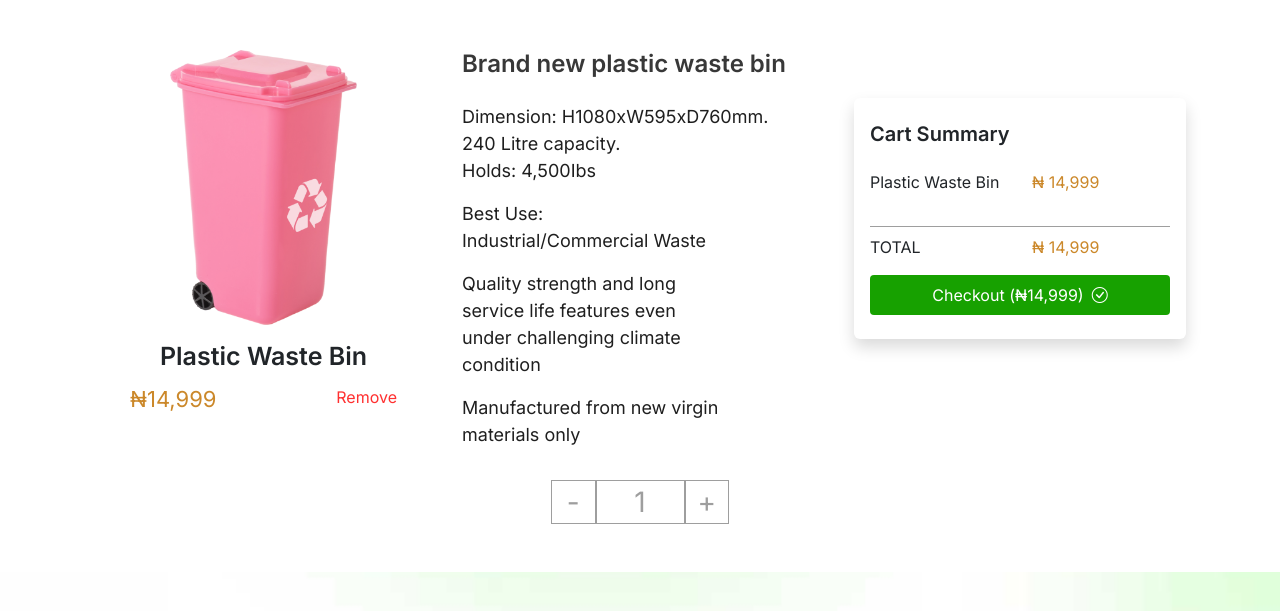
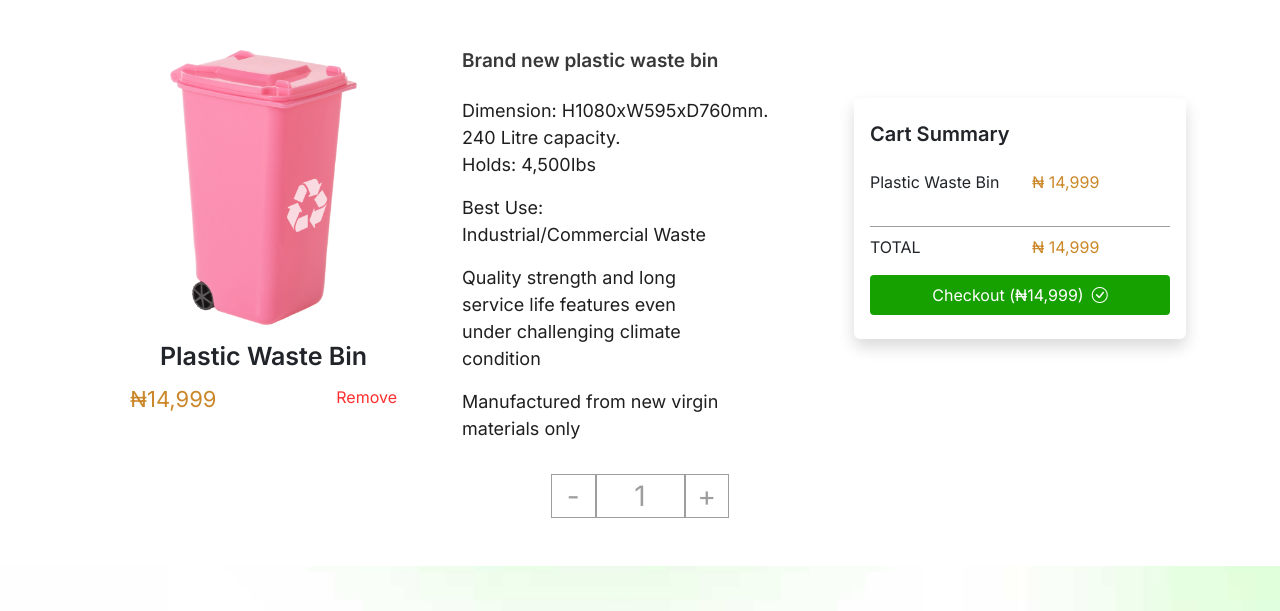
Before and after one commit to Kolawoleabdulazeez/cart-screen, a plain HTML site: page index.html in a window 1280 px wide. Shown: the part 69-680 px from the top of the page. Drawn offline with nearby package versions, Linux system fonts and the light colour scheme.

Commit message:
modified: index.html

```diff
--- a/index.html
+++ b/index.html
@@ -126,7 +126,7 @@
                     </div>
                     <div class="col-lg-6 col-md-6 col-12 sales-details">
                             <div>
-                              <h5 class="pb-3" style="font-weight: 600; font-size: 24px; color: #383838;">Brand new plastic waste bin</h5>
+                              <h5 class="pb-3" style="font-weight: 600; font-size: 19px; color: #383838;">Brand new plastic waste bin</h5>
                               <ul class="product-description list-unstyled" style="font-weight: 400; font-size: 19px; color: #1F1F1F;">
                                   <li class="pb-3">Dimension: H1080xW595xD760mm.<br>240 Litre capacity. <br>Holds: 4,500Ibs</li>
                                   <li class="pb-3 w-75">Best Use: Industrial/Commercial Waste</li>
```
